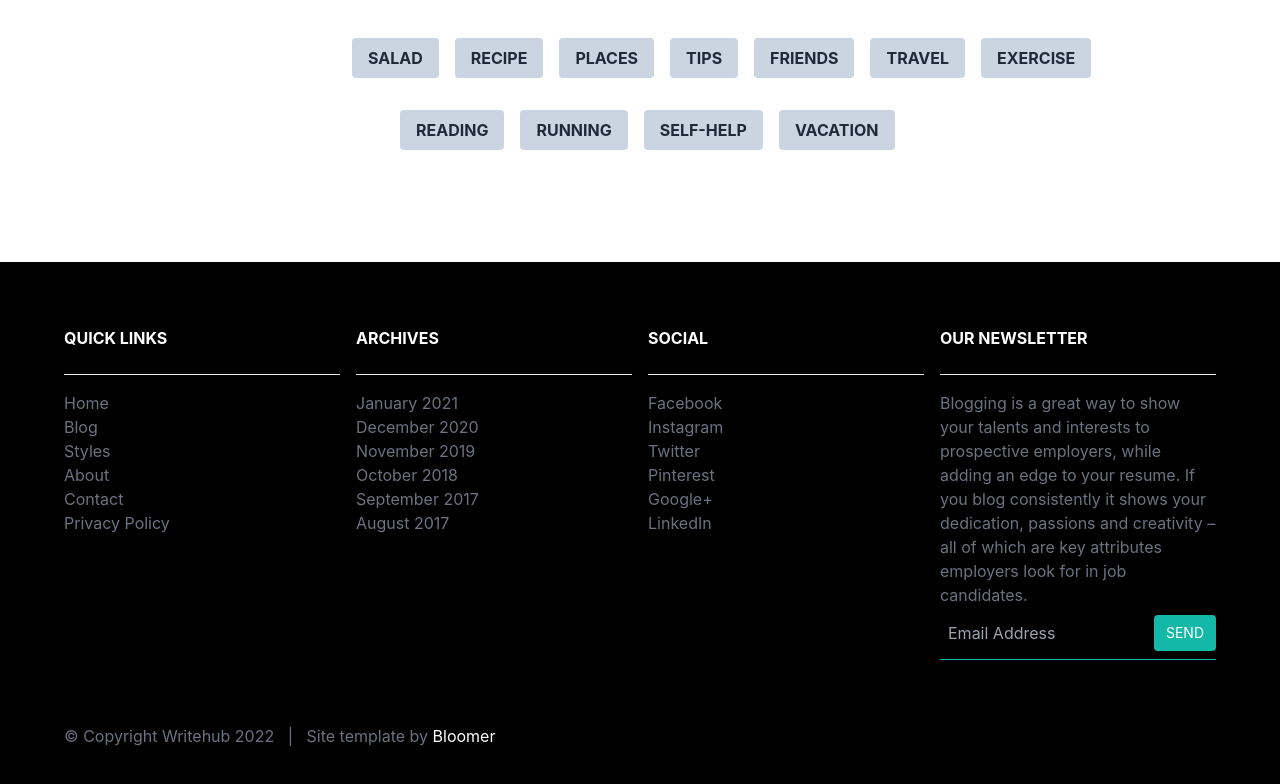
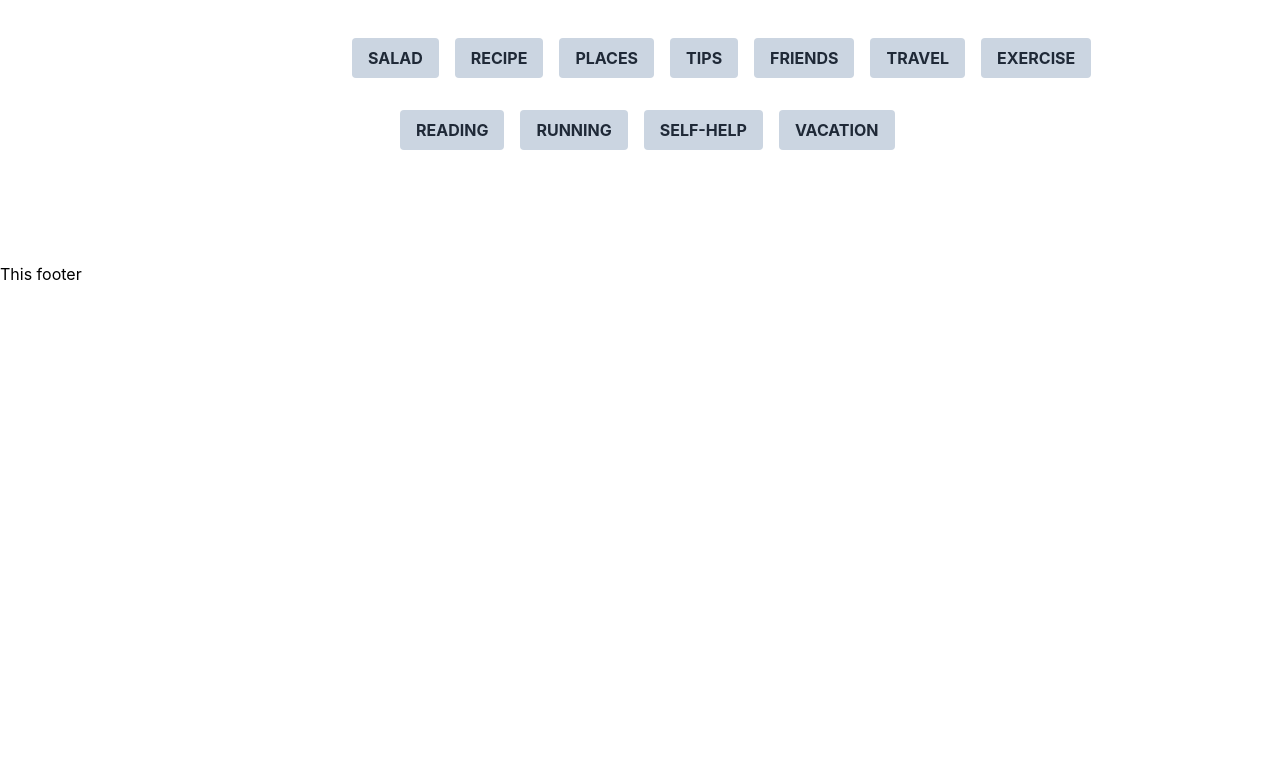
Before and after one commit to mdabdullaalnoman/Read-and-Write-Hub-Client, a React (Create React App) app: page /home in a window 1280 px wide. Shown: the part 1704-2488 px from the top of the page. After the commit the page ends 1990 px from the top, so only its background shows below. Built offline with nearby package versions, Linux system fonts and the light colour scheme; no server answers.

Commit message:
isses may be sloved

```diff
--- a/src/SharedComponent/Footer.js
+++ b/src/SharedComponent/Footer.js
@@ -1,76 +1,11 @@
-import React from 'react';
+import React from "react";
 
 const Footer = () => {
-	return (
-		<div>
-			<div className="grid grid-cols-4 gap-4 bg-black text-gray-500 py-16 px-16">
-     <div>
-		 <div>
-			 <h3 className="pb-6 text-white text-base font-bold">QUICK LINKS</h3>
-		 </div>
-		 <hr />
-		<div className="pt-4">
-		<div>Home</div>
-		 <div>Blog</div>
-		 <div>Styles</div>
-		 <div>About</div>
-		 <div>Contact</div>
-		 <div>Privacy Policy</div>
-		</div>
+  return (
+    <div>
+      <h1>This footer</h1>
     </div>
-    <div>
-	      <div>
-			 <h3 className="pb-6 text-white text-base font-bold">ARCHIVES</h3>
-		 </div>
-		 <hr />
-		 <div className="pt-4">
-		<div>January 2021</div>
-		 <div>December 2020</div>
-		 <div>November 2019</div>
-		 <div>October 2018</div>
-		 <div>September 2017</div>
-		 <div>August 2017</div>
-		</div>
-	</div>
-    <div>
-	<div>
-			 <h3 className="pb-6 text-white text-base font-bold">SOCIAL</h3>
-		 </div>
-		 <hr />
-		 <div className="pt-4">
-		<div>Facebook</div>
-		 <div>Instagram</div>
-		 <div>Twitter</div>
-		 <div>Pinterest</div>
-		 <div>Google+</div>
-		 <div>LinkedIn</div>
-		</div>
-	</div>
-    <div>
-	<div>
-			 <h3 className="pb-6 text-white text-base font-bold">OUR NEWSLETTER</h3>
-		 </div>
-		 <hr />
-		 <div className="pt-4">
-			 <p>Blogging is a great way to show your talents and interests to prospective employers, while adding an edge to your resume. If you blog consistently it shows your dedication, passions and creativity – all of which are key attributes employers look for in job candidates.</p>
-		 </div>
-		 <form className="w-full max-w-sm">
-  <div className="flex items-center border-b border-teal-500 py-2">
-    <input className="appearance-none bg-transparent border-none w-full text-gray-700 mr-3 py-1 px-2 leading-tight focus:outline-none" type="text" placeholder="Email Address" aria-label="Email Address"/>
-    <button className="flex-shrink-0 bg-teal-500 hover:bg-teal-700 border-teal-500 hover:border-teal-700 text-sm border-4 text-white py-1 px-2 rounded" type="button">
-      SEND
-    </button>
-  </div>
-</form>
-	</div>
-
-    </div>
-	<div className="bg-black pl-16 text-gray-500 pb-16">
-		&copy; Copyright Writehub 2022 &nbsp;&nbsp;|&nbsp;&nbsp;  Site template by <span className="text-white"> Bloomer</span>
-	</div>
-		</div>
-
-	);
+  );
 };
 
 export default Footer;
```
